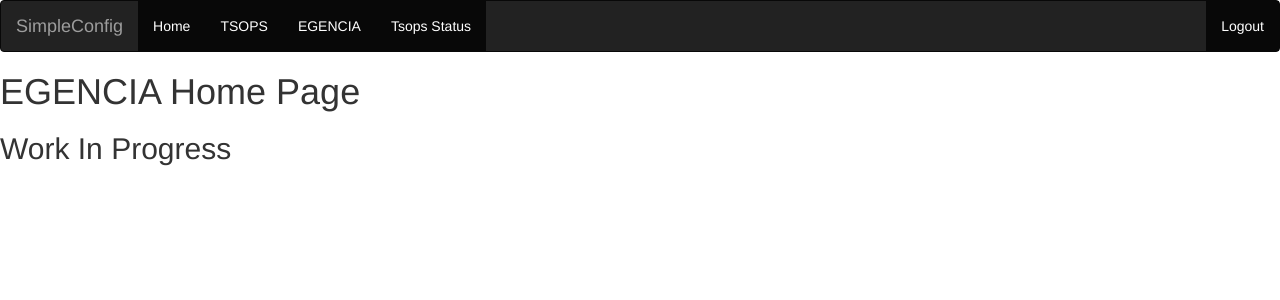
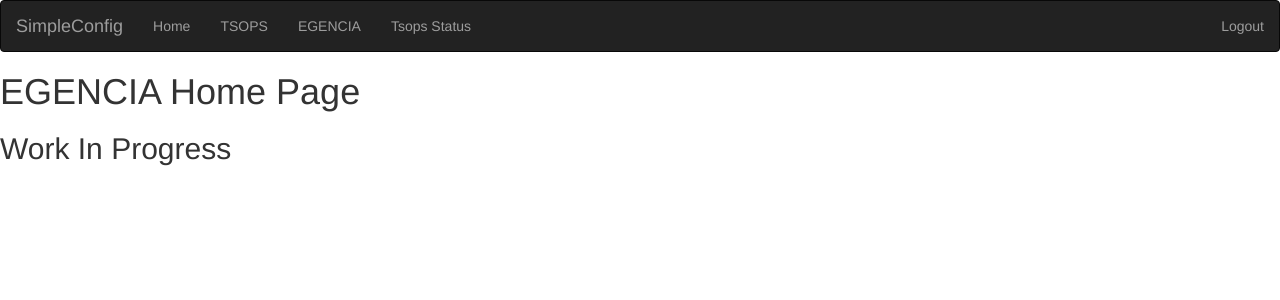
Before and after one commit to rickyari/simpleconfig, a Django app: page /egencia/ in a window 1280 px wide. Shown: the top 300 px of the page. Run offline with Django 3.2, Linux system fonts and the light colour scheme; the visitor is signed in with stand-in values (Sample User, id 1).

Commit message:
Corrected base.html template

```diff
--- a/templates/base.html
+++ b/templates/base.html
@@ -18,14 +18,14 @@
       <a class="navbar-brand" href="#">SimpleConfig</a>
     </div>
     <ul class="nav navbar-nav">
-      <li class="active"><a href="{% url 'dashboard' %}">Home</a></li>
+      <li><a href="{% url 'dashboard' %}">Home</a></li>
 
-      <li class="active"><a href="{% url 'tsops' %}">TSOPS</a></li>
-      <li class="active"><a href="{% url 'egencia' %}">EGENCIA</a></li>
-      <li class="active"><a href="{% url 'Tsops status' %}">Tsops Status</a></li>
+      <li><a href="{% url 'tsops' %}">TSOPS</a></li>
+      <li><a href="{% url 'egencia' %}">EGENCIA</a></li>
+      <li><a href="{% url 'Tsops status' %}">Tsops Status</a></li>
     </ul>
     <ul class="nav navbar-nav navbar-right">
-      <li class="active"><a href="{% url 'logout' %}"> Logout</a></li>
+      <li><a href="{% url 'logout' %}"> Logout</a></li>
     </ul>
   </div>
 </nav>
@@ -38,6 +38,10 @@
 
 <script>
 $(document).ready(function(){
+	$('.nav').on('click', function(){
+		$(this).toggleClass('active');
+
+
   {% block jquery %}
   {% endblock %}
 });
```
